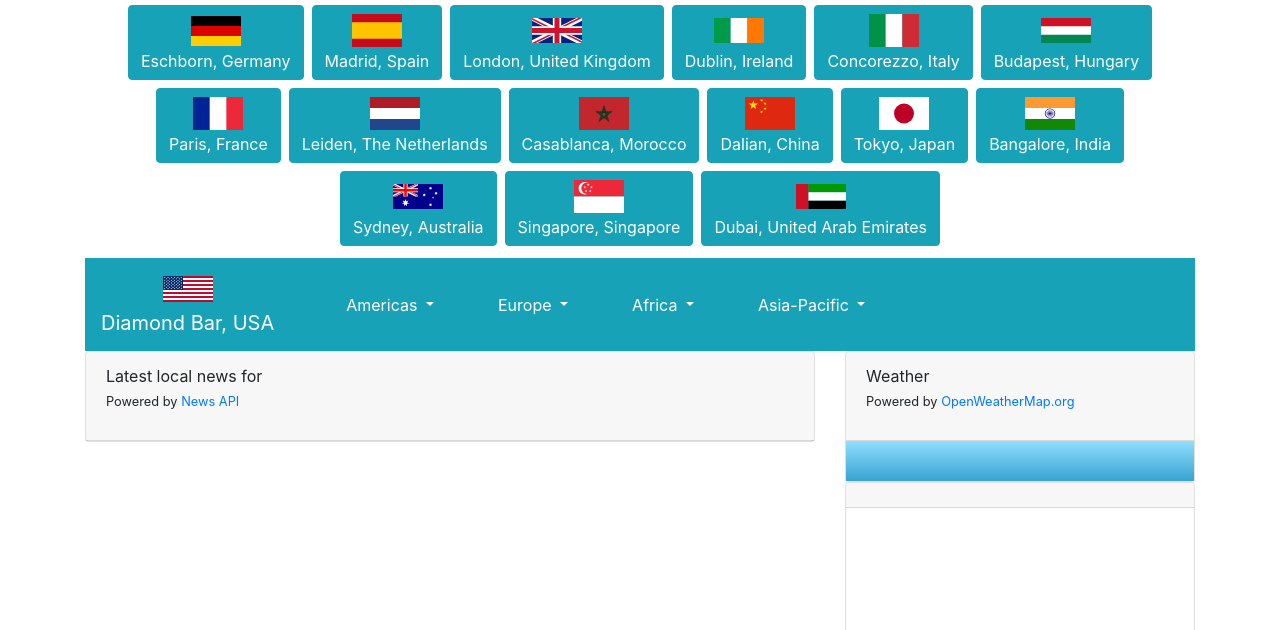
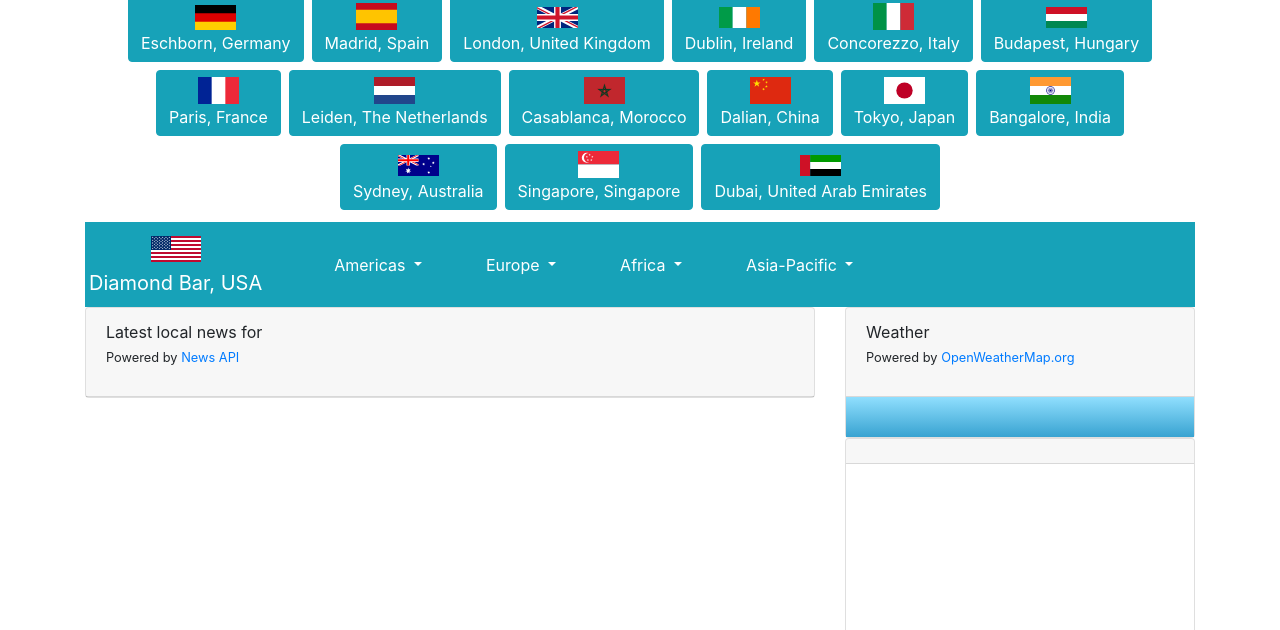
Before and after one commit to alffox/around-the-world, a plain HTML site: page index.html in a window 1280 px wide. Shown: the part 170-800 px from the top of the page. Drawn offline with nearby package versions, Linux system fonts and the light colour scheme; some packages are replaced by stand-ins of ours.

Commit message:
feat: Mave flags buttons smaller

```diff
--- a/css/custom.css
+++ b/css/custom.css
@@ -40,7 +40,12 @@ a.navbar-brand {
 .map {
     height: 40vh;
 }
-.flag-button,
+.flag-button {
+      width: 41px;
+    height: 28px;
+    min-height: 28px;
+}
+
 .flag-navbar {
     width: 50px;
     height: 37px;
--- a/index.html
+++ b/index.html
@@ -29,7 +29,7 @@
             </div>
         </div>
 
-        <nav class="navbar navbar-expand-md navbar-dark bg-info">
+        <nav class="navbar navbar-expand-md navbar-dark bg-info p-1">
             <a class="navbar-brand">Around the World</a>
             <button class="navbar-toggler" type="button" data-toggle="collapse" data-target="#navbarDropDowns" aria-controls="navbarDropDowns" aria-expanded="true" aria-label="Toggle navigation">
                 <span class="navbar-toggler-icon"></span>
```
